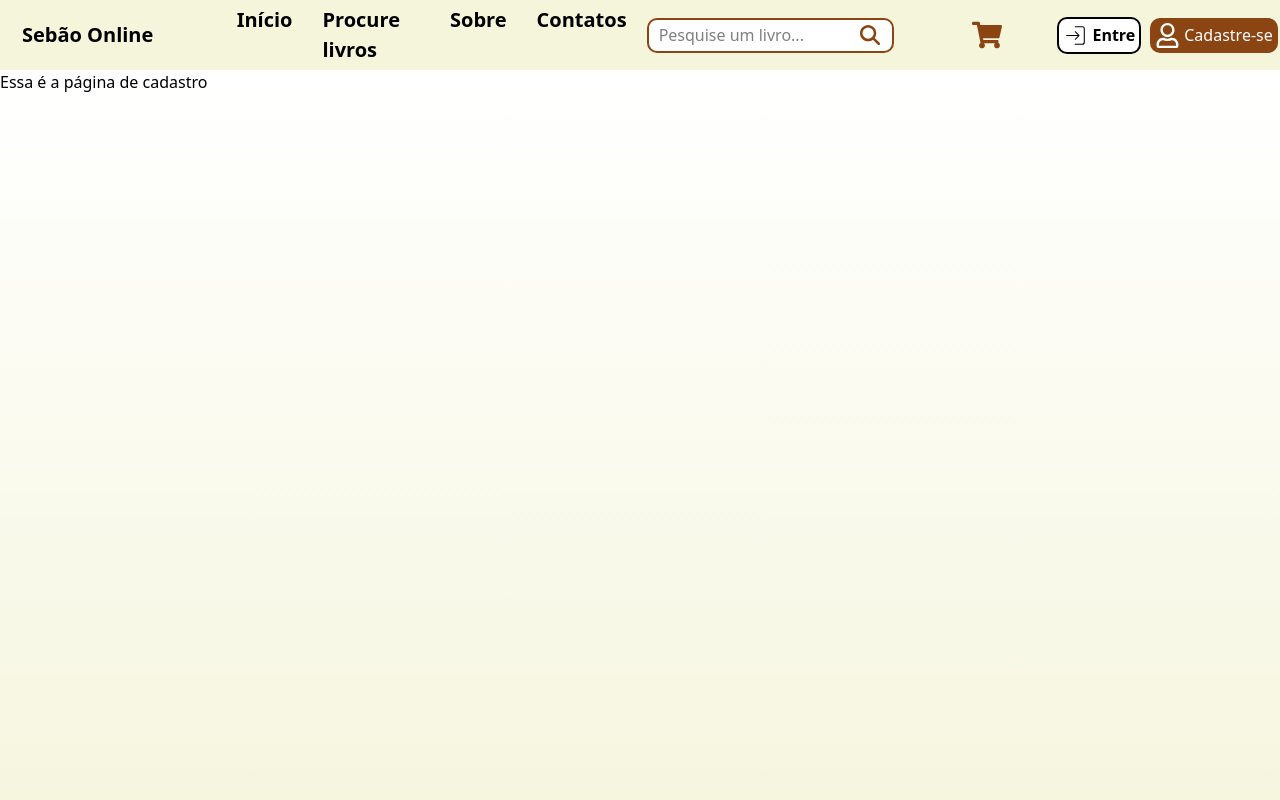
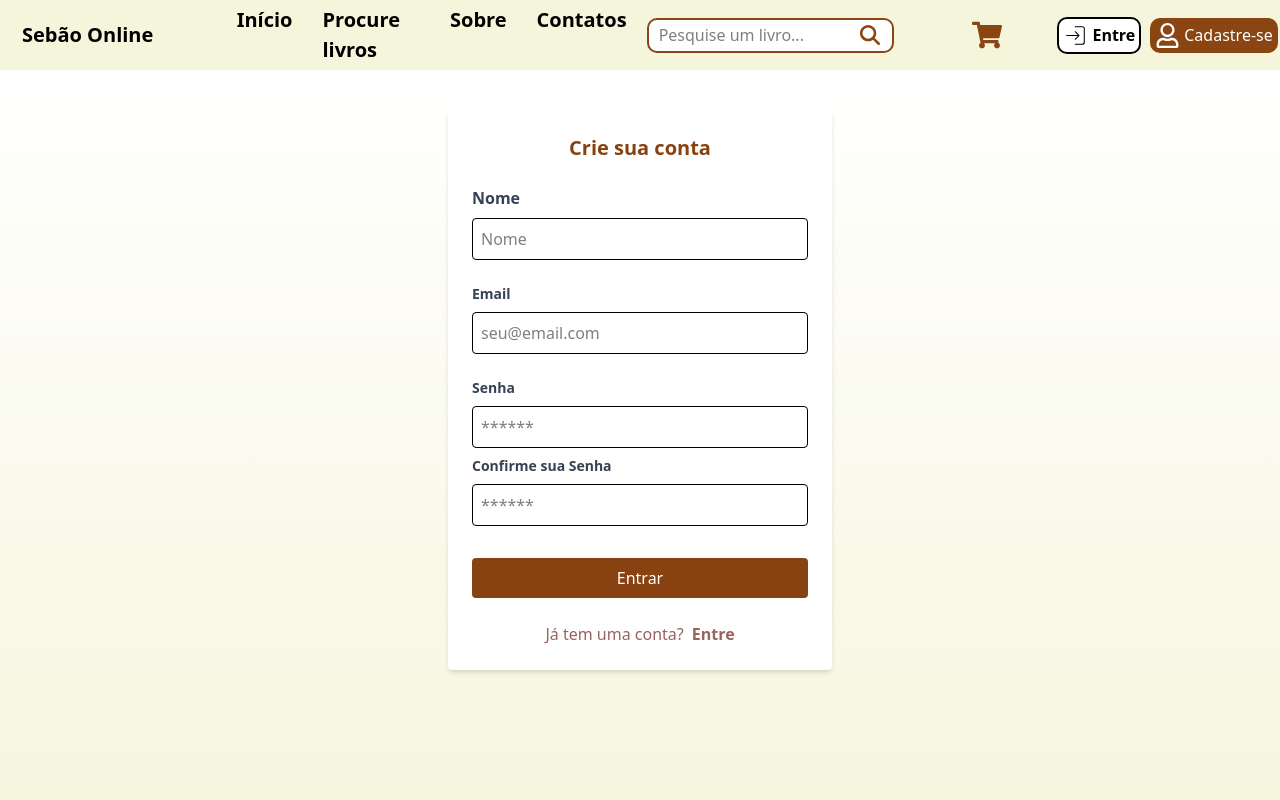
Before and after one commit to fbmcarmo/sebao-online, a Next.js app: page /cadastrar in a window 1280 px wide. Shown: the top 800 px of the page. Built offline with nearby package versions, Linux system fonts and the light colour scheme.

Commit message:
cadastro

```diff
--- a/src/pages/cadastrar/index.jsx
+++ b/src/pages/cadastrar/index.jsx
@@ -1,9 +1,59 @@
 import PageWrapper from "@/components/PageWrapper";
 
-export default function Cadastrar(){
-    return (
-        <PageWrapper>
-            <p>Essa é a página de cadastro</p>
-        </PageWrapper>
-    )
+export default function Login() {
+  return (
+  <PageWrapper>
+    <div className="w-full h-[80vh] flex items-center justify-center">
+      <form className="bg-white p-6 rounded flex flex-col gap-2 shadow-md w-full max-w-sm ">
+        <h1 className="text-xl font-bold mb-4 text-center text-[#884211]">
+          Crie sua conta
+        </h1>
+        <label className="block te xt-sm font-bold text-gray-700">Nome</label>
+        <input
+          type="email"
+          className="w-full p-2 border rounded mb-4 focus:outline-none focus:ring-2 focus:ring-[#884211]"
+          placeholder="Nome"
+          required
+        />
+        <label className="block text-sm font-bold text-gray-700">Email</label>
+        <input
+          type="email"
+          className="w-full p-2 border rounded mb-4 focus:outline-none focus:ring-2 focus:ring-[#884211]"
+          placeholder="seu@email.com"
+          required
+        />
+        <label className="block text-sm font-bold text-gray-700">Senha</label>
+        <input
+          type="password"
+          placeholder="******"
+          className="w-full p-2 border rounded focus:outline-none focus:ring-2 focus:ring-[#884211]"
+          required
+        />
+        <label className="block text-sm font-bold text-gray-700">Confirme sua Senha</label>
+        <input
+          type="password"
+          placeholder="******"
+          className="w-full p-2 border rounded focus:outline-none focus:ring-2 focus:ring-[#884211]"
+          required
+        />
+        <div className="mt-6">
+          <button
+            type="submit"
+            className="w-full bg-[#884211] text-white p-2 rounded houver:bg-[#6f350f] transition"
+          >
+            Entrar
+          </button>
+        </div>
+        <div className="mt-4">
+          <p className="text-center text-[#976460]">Já tem uma conta?
+            <button className="text-[#976460] font-bold cursor-pointer pl-2"
+            onClick={() => window.location.href = "/cadastrar"}>
+              Entre
+            </button>
+          </p>
+        </div>
+      </form>
+    </div>
+  </PageWrapper>
+  );
 }
```
